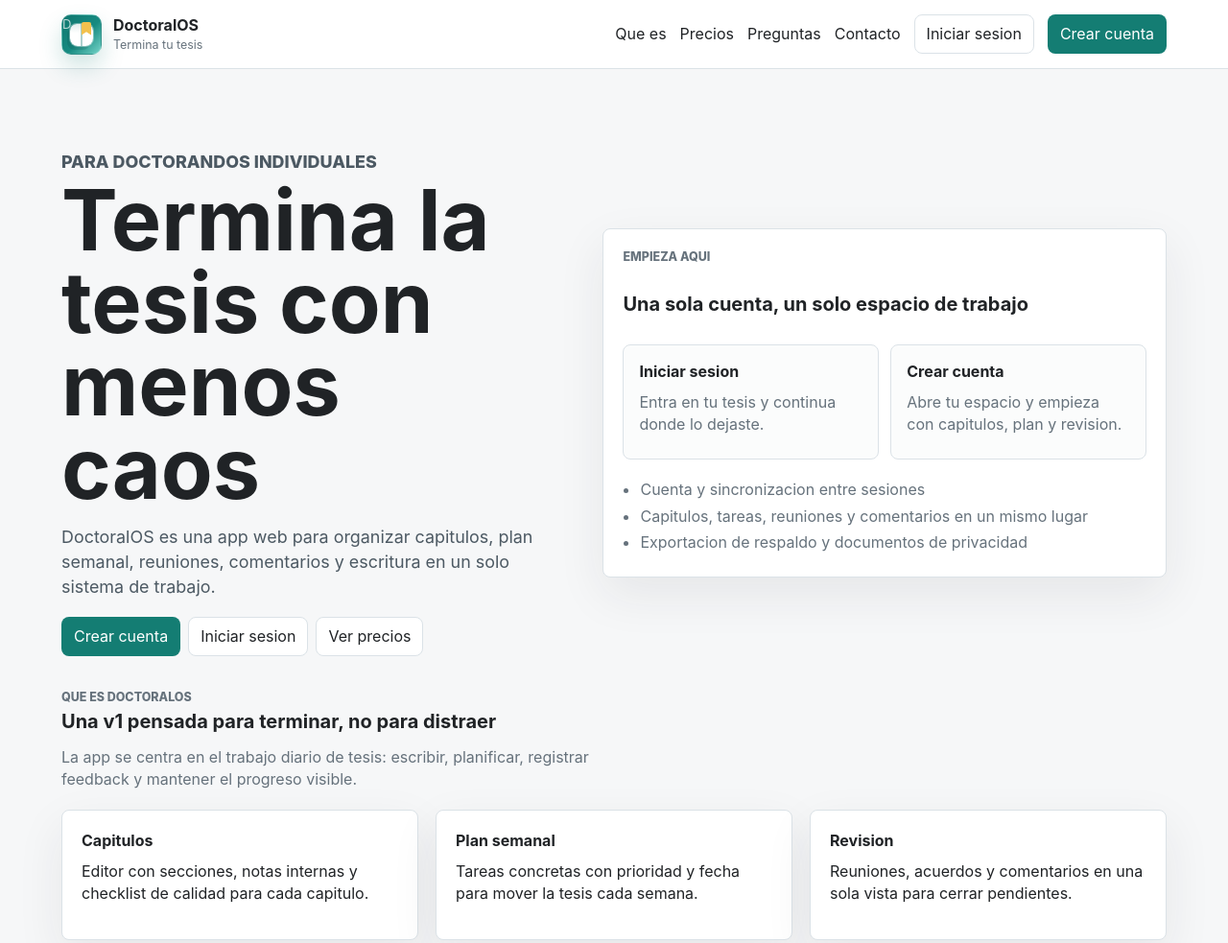
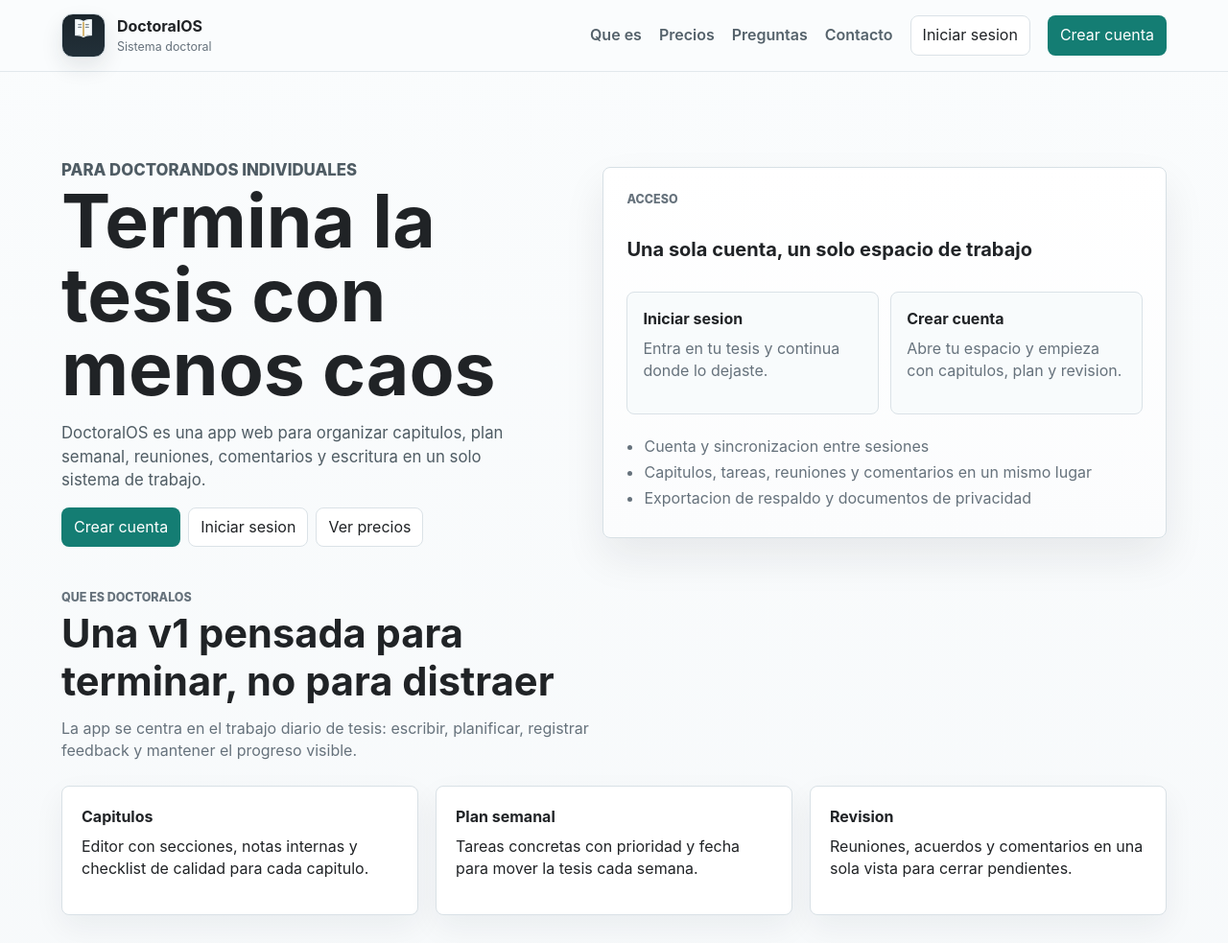
Before and after one commit to mariomartinezcgr-sudo/doctoral-os, a website: page landing.html in a window 1280 px wide. Shown: the top 983 px of the page at 96% size. Drawn offline with Linux system fonts and the light colour scheme.

Commit message:
Polish DoctoralOS branding

```diff
--- a/landing.html
+++ b/landing.html
@@ -9,8 +9,8 @@
   <body class="marketing-page">
     <header class="marketing-nav">
       <a class="brand marketing-brand" href="/">
-        <span class="brand-mark" aria-hidden="true">D</span>
-        <span><strong>DoctoralOS</strong><small>Termina tu tesis</small></span>
+        <span class="brand-mark" aria-hidden="true"><svg viewBox="0 0 32 32" fill="none" xmlns="http://www.w3.org/2000/svg"><path d="M16 8.5C13.9 7.1 11.5 6.4 8.8 6.4H6.5V24.7H8.8C11.5 24.7 13.9 25.4 16 26.8C18.1 25.4 20.5 24.7 23.2 24.7H25.5V6.4H23.2C20.5 6.4 18.1 7.1 16 8.5Z" fill="#F8FBFC"/><path d="M16 8.5V26.8" stroke="#C79A3B" stroke-width="1.6" stroke-linecap="round"/><path d="M10 12.1H13.3M10 15.3H13.3M18.7 12.1H22M18.7 15.3H22" stroke="#7C8992" stroke-width="1.4" stroke-linecap="round"/><path d="M8.8 6.4H6.5V24.7H8.8C11.5 24.7 13.9 25.4 16 26.8C18.1 25.4 20.5 24.7 23.2 24.7H25.5V6.4H23.2C20.5 6.4 18.1 7.1 16 8.5C13.9 7.1 11.5 6.4 8.8 6.4Z" stroke="#E4EAED" stroke-width="1.4" stroke-linejoin="round"/></svg></span>
+        <span><strong>DoctoralOS</strong><small>Sistema doctoral</small></span>
       </a>
       <nav>
         <a href="#que-es">Que es</a>
@@ -36,7 +36,7 @@
         </div>
 
         <aside class="hero-auth-card">
-          <p class="card-kicker">Empieza aqui</p>
+          <p class="card-kicker">Acceso</p>
           <h2>Una sola cuenta, un solo espacio de trabajo</h2>
           <div class="auth-link-grid">
             <a class="auth-link-card" href="/app?auth=login">
--- a/styles.css
+++ b/styles.css
@@ -1548,3 +1548,150 @@ tr:last-child td {
     justify-content: center;
   }
 }
+
+
+/* Final brand polish */
+.brand-mark::before,
+.brand-mark::after {
+  content: none;
+}
+
+.brand-mark {
+  width: 46px;
+  height: 46px;
+  flex: 0 0 auto;
+  border-radius: 12px;
+  border: 1px solid rgba(255, 255, 255, 0.08);
+  background: linear-gradient(180deg, #1c262d 0%, #162026 100%);
+  color: inherit;
+  font-size: 0;
+  box-shadow: 0 12px 24px rgba(16, 24, 29, 0.22);
+}
+
+.brand-mark svg {
+  width: 28px;
+  height: 28px;
+  display: block;
+}
+
+.marketing-page {
+  background: linear-gradient(180deg, #fafcfd 0%, #f3f6f8 100%);
+}
+
+.marketing-nav {
+  position: sticky;
+  top: 0;
+  z-index: 30;
+  border-bottom-color: #e2e8ec;
+  background: rgba(250, 252, 253, 0.9);
+}
+
+.marketing-nav nav {
+  gap: 18px;
+}
+
+.marketing-nav nav a:not(.button):not(.ghost-button) {
+  color: #55626b;
+  font-weight: 600;
+}
+
+.marketing-nav nav a:not(.button):not(.ghost-button):hover,
+.marketing-nav nav a:not(.button):not(.ghost-button):focus-visible {
+  color: var(--ink);
+}
+
+.marketing-brand .brand-mark {
+  border-color: #d2dbe0;
+  background: linear-gradient(180deg, #1b252c 0%, #223039 100%);
+  box-shadow: 0 10px 22px rgba(27, 38, 45, 0.1);
+}
+
+.marketing-brand strong {
+  letter-spacing: 0;
+}
+
+.hero-copy {
+  max-width: 40rem;
+}
+
+.hero-copy h1,
+.marketing-simple h1 {
+  font-size: clamp(2.8rem, 6vw, 4.9rem);
+  line-height: 1;
+}
+
+.hero-copy p {
+  max-width: 54ch;
+  color: #4f5c64;
+  font-size: 1.05rem;
+}
+
+.marketing-hero-auth {
+  padding-top: clamp(42px, 7vw, 92px);
+  padding-bottom: 44px;
+}
+
+.hero-auth-card {
+  gap: 18px;
+  padding: 24px;
+  border-color: #d7e0e5;
+  background: linear-gradient(180deg, #ffffff 0%, #fbfcfd 100%);
+  box-shadow: 0 20px 44px rgba(20, 30, 35, 0.08);
+}
+
+.auth-link-card {
+  min-height: 128px;
+  border-color: #dae2e7;
+  background: #f8fbfc;
+}
+
+.auth-link-card:hover,
+.auth-link-card:focus-visible {
+  border-color: #bfd5d1;
+  background: #ffffff;
+}
+
+.marketing-section {
+  padding-bottom: 58px;
+}
+
+.marketing-section-head {
+  margin-bottom: 24px;
+}
+
+.marketing-section-head h2 {
+  font-size: clamp(1.85rem, 4vw, 2.6rem);
+  margin-bottom: 12px;
+}
+
+.marketing-card-grid article,
+.faq-item,
+.contact-card,
+.pricing-card-inline {
+  border-color: #d9e1e6;
+  box-shadow: 0 12px 32px rgba(25, 38, 44, 0.06);
+}
+
+.contact-links a,
+.marketing-footer a {
+  color: #55626b;
+}
+
+.contact-links a:hover,
+.contact-links a:focus-visible,
+.marketing-footer a:hover,
+.marketing-footer a:focus-visible {
+  color: var(--ink);
+}
+
+@media (max-width: 560px) {
+  .marketing-brand .brand-mark {
+    width: 42px;
+    height: 42px;
+  }
+
+  .brand-mark svg {
+    width: 25px;
+    height: 25px;
+  }
+}
```
Also changed, not shown: help.html (+1 -1 lines), index.html (+2 -2 lines), pricing.html (+1 -1 lines).
